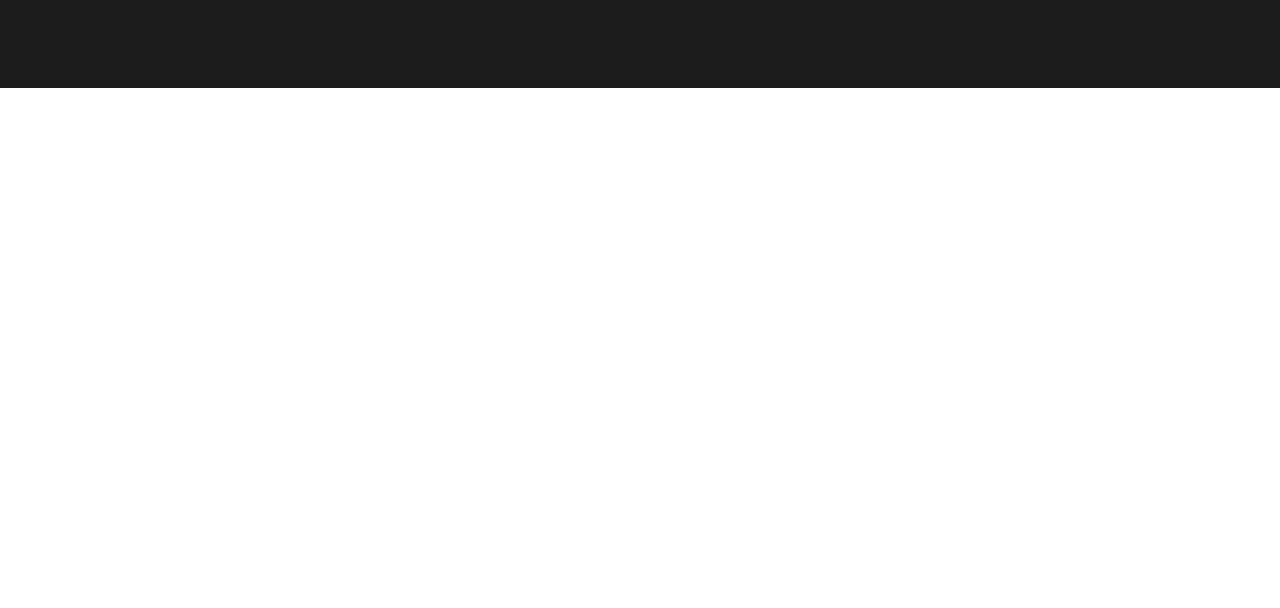
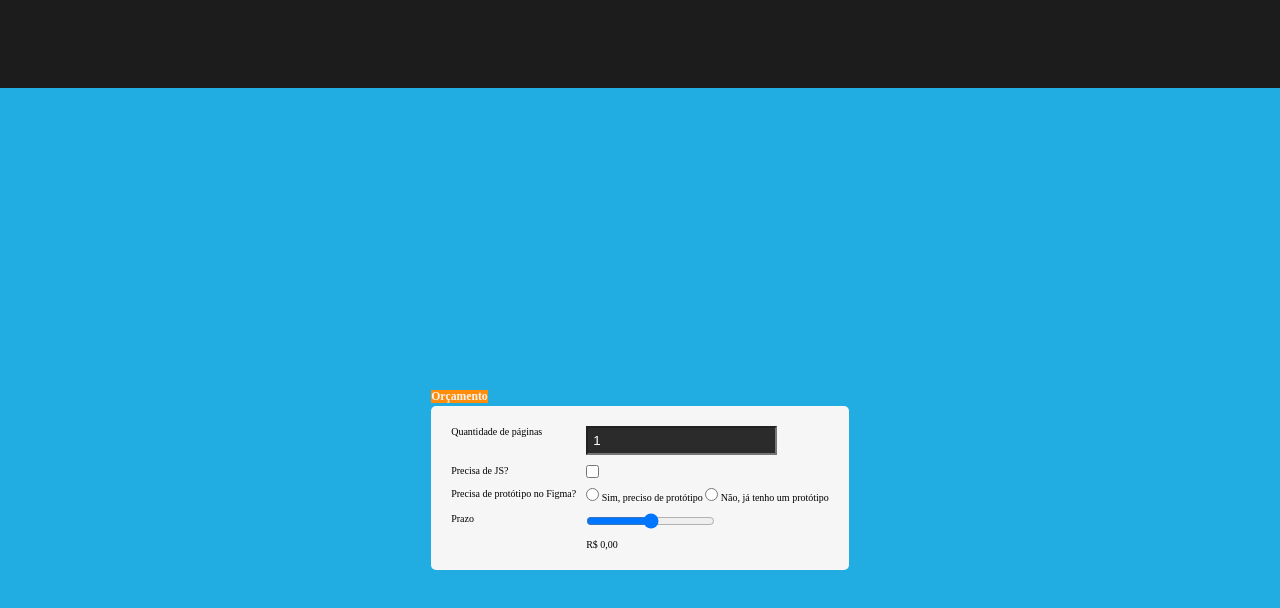
Before and after one commit to modesto3103/portfolio, a plain HTML site: page index.html in a window 1280 px wide. Shown: the part 1846-2454 px from the top of the page. Before the commit the page ends 1934 px from the top, so only its background shows below. Drawn offline with Linux system fonts and the light colour scheme.

Commit message:
formulario

```diff
--- a/assets/css/style.css
+++ b/assets/css/style.css
@@ -63,6 +63,13 @@ h2{
     font-size: 3.72rem;
     line-height: 45px;
 }
+
+/* h3{
+    font-family: var(--fonte_defaut);
+    font-weight: 600;
+    font-size: 1.25rem;
+    line-height: 45px;
+} */
 
 p{
     font-family: 'Montserrat';
@@ -166,61 +173,39 @@ section{
     transition: opacity .45s ease-in-out, bottom .5s;
 }
 
-/*
-img{
-    border-radius: 100%;
-    width: 41.4rem;
-    height: 41.4rem;
+#secao-orcamento {
+    display: flex;
+    justify-content: center;
+    align-items: center;
+    height: 100vh;
+    background-color: #22ade2;
 }
 
-section {
-    height: 100vh;
-    padding-top:  15.9rem;
-    padding-left: 10.8rem;
+#secao-orcamento form{
+    padding: 2rem;
+    grid-template-columns: 1fr auto;
+    row-gap: 1rem;
+    column-gap: 1rem;
+    justify-items: start;
+    display: grid;
+    background-color: #f6f6f6;
+    border-radius: 5px;
+    position: relative;
 }
 
-h2 {
-    font-family: 'Poppins';
-    font-size: 3.72rem;
-    font-weight: 400;
-    color: #000;
-
-    position: absolute;
-    left:   54.2rem;
-    top:    95rem;
+#secao-orcamento output{
+    grid-column: 2;
 }
 
-p{
-    font-family: 'Poppins';
-    font-size: 1.6rem;
-    font-weight: 400;
-    color: #000;
-
+#secao-orcamento h3{
+    padding: 0;
     position: absolute;
-    left:   54.2rem;
-    top:    108rem;
+    top: -10%;
+    background-color: rgb(255, 141, 12);
+    color: #f6f6f6;
 }
 
-.botao2 {
-    position: absolute;
-    width:  30.5rem;
-    height: 5.4rem;
-    left:   54.2rem;
-    top:    112.8rem;
-
-    font-family: 'Montserrat';
-    font-style:  normal;
-    font-weight: 400;
-    font-size:   2.5rem;
-    line-height: 3rem;
-
-    padding-top: 1.2rem;
-    padding-left: 3.75rem;
-
-    color: #FFF;
-
-    background: linear-gradient(90deg, #2193B0 -59.18%, #6DD5ED 100%);
-    border-radius: 5px;
-
-    text-decoration: none;
-}*/
+input[type=number]{
+    padding: .5rem;
+    background-color: var(--color_secondary);
+    color: var(--color_defaut);
--- a/index.html
+++ b/index.html
@@ -42,7 +42,8 @@
         <ul>
             <li class="card">
                 <div class="card-image">
-                    <img src="https://images.unsplash.com/photo-1590486803833-1c5dc8ddd4c8?ixlib=rb-4.0.3&ixid=MnwxMjA3fDB8MHxwaG90by1wYWdlfHx8fGVufDB8fHx8&auto=format&fit=crop&w=987&q=80" alt="">
+                    <img src="https://images.unsplash.com/photo-1590486803833-1c5dc8ddd4c8?ixlib=rb-4.0.3&ixid=MnwxMjA3fDB8MHxwaG90by1wYWdlfHx8fGVufDB8fHx8&auto=format&fit=crop&w=987&q=80"
+                        alt="">
                 </div>
                 <div class="card-info">
                     <h3>Foto</h3>
@@ -52,7 +53,8 @@
             </li>
             <li class="card">
                 <div class="card-image">
-                    <img src="https://images.unsplash.com/photo-1607799279861-4dd421887fb3?ixlib=rb-4.0.3&ixid=MnwxMjA3fDB8MHxwaG90by1wYWdlfHx8fGVufDB8fHx8&auto=format&fit=crop&w=2070&q=80" alt="">
+                    <img src="https://images.unsplash.com/photo-1607799279861-4dd421887fb3?ixlib=rb-4.0.3&ixid=MnwxMjA3fDB8MHxwaG90by1wYWdlfHx8fGVufDB8fHx8&auto=format&fit=crop&w=2070&q=80"
+                        alt="">
                 </div>
                 <div class="card-info">
                     <h3></h3>
@@ -73,6 +75,32 @@
         </ul>
     </section>
 
+    <section id="secao-orcamento">
+        <form action="">
+            <h3>Orçamento</h3>
+
+            <label for="quantidade">Quantidade de páginas</label>
+            <input type="number" id="quantidade" min="1" value="1">
+
+            <label for="js">Precisa de JS?</label>
+            <input type="checkbox" id="js">
+
+            <label for="">Precisa de protótipo no Figma?</label>
+            <div>
+                <input type="radio" id="layout_sim" name="layout">
+                <label for="layout_sim">Sim, preciso de protótipo</label>
+
+                <input type="radio" id="layout_nao" name="layout">
+                <label for="layout_nao">Não, já tenho um protótipo</label>
+            </div>
+
+            <label for="prazo">Prazo</label>
+            <input type="range" id="prazo">
+
+            <output>R$ 0,00</output>
+        </form>
+    </section>
+
 
 </body>
 
```
